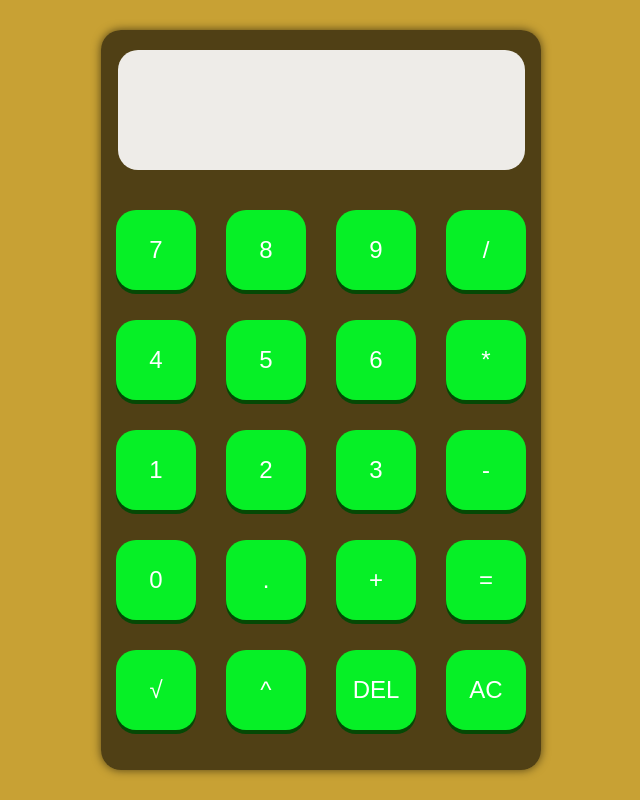
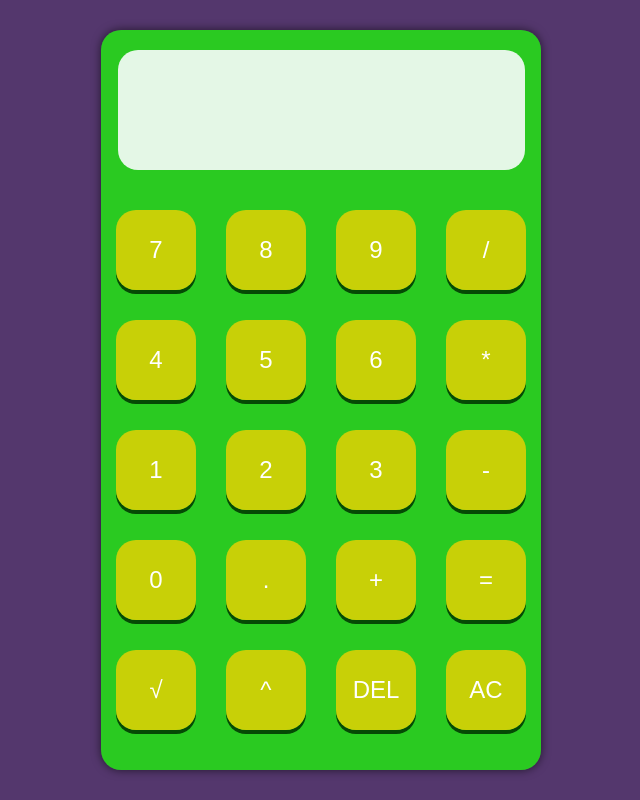
Before and after one commit to benjmhub/Calculator., a plain HTML site: page index.html in a window 1280 px wide. Shown: the whole page, without its empty margins (319-959 px from the left). Drawn offline with Linux system fonts and the light colour scheme.

Commit message:
Update index.html

```diff
--- a/index.html
+++ b/index.html
@@ -1,4 +1,4 @@
-<!DOCTYPE html>
+ <!DOCTYPE html>
 <html>
 <head>
     <title>Digital 3D Calculator</title>
@@ -6,7 +6,7 @@
     <style>
         body {
             font-family: Arial, sans-serif;
-            background-color: rgba(187, 138, 2, 0.8);
+            background-color: rgba(42, 5, 73, 0.8);
             margin: 0;
             padding: 0;
             display: flex;
@@ -16,7 +16,7 @@
         }
 
         #calculator {
-            background-color: rgba(0, 0, 0, 0.6);
+            background-color: rgba(29, 250, 9, 0.753);
             border: none;
             border-radius: 20px;
             padding: 20px;
@@ -39,7 +39,7 @@
             margin-bottom: 20px;
             border: none;
             border-radius: 20px;
-            background-color: rgba(255, 255, 255, 0.9);
+            background-color: rgba(249, 252, 252, 0.9);
             text-align: right;
         }
 
@@ -64,7 +64,7 @@
             border: none;
             border-radius: 20px;
             margin: 10px;
-            background-color: #06f026; /* Green color for calculator buttons */
+            background-color: #e0d104de; /* Green color for calculator buttons */
             color: white;
             cursor: pointer;
             /* 3D Button Effect */
```
